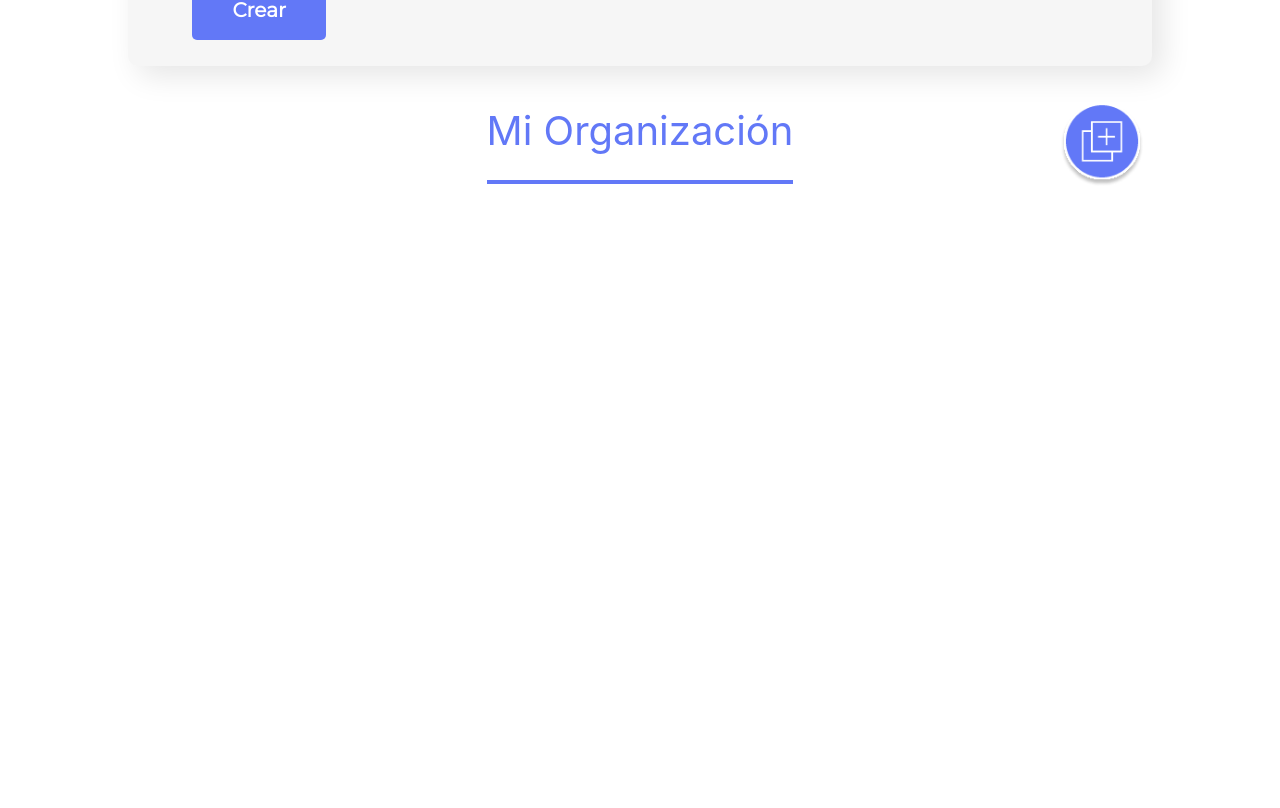
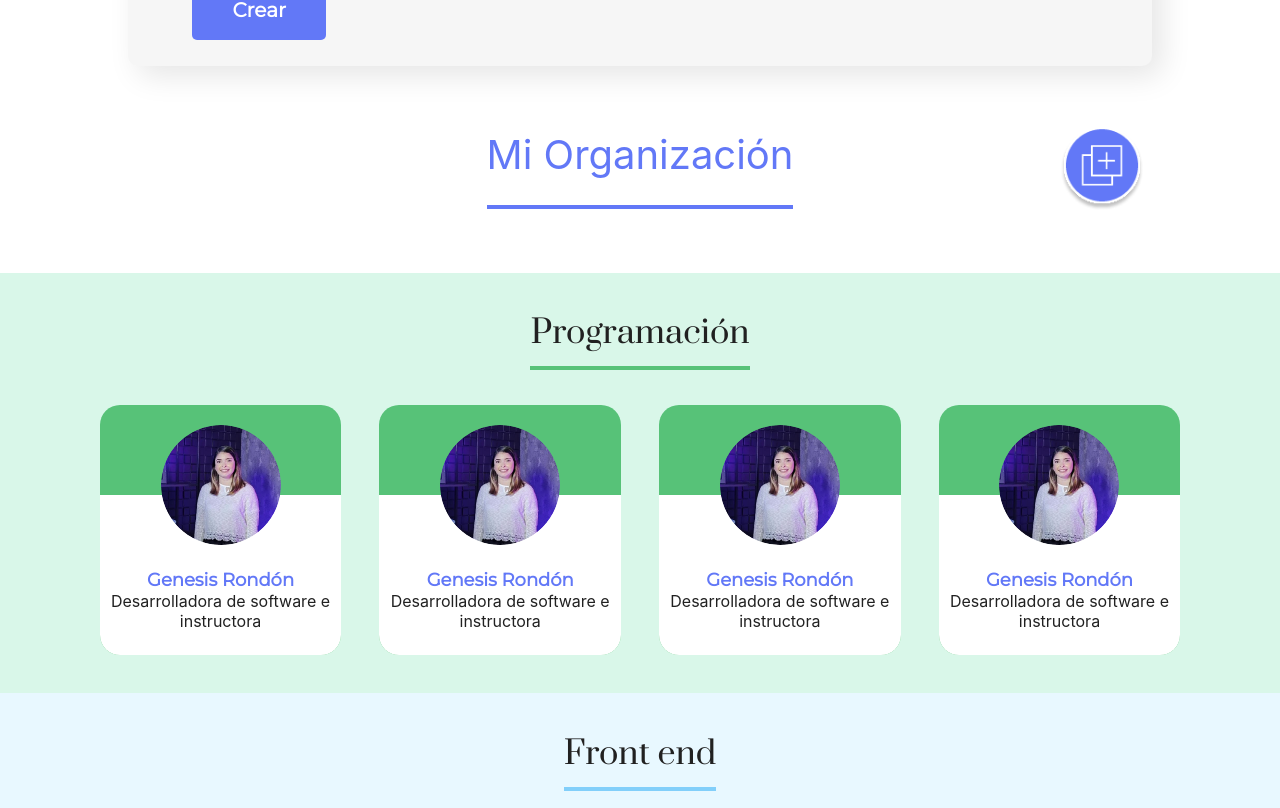
Before and after one commit to jarher/aluraOrg, a React (Create React App) app in the folder client/: page / in a window 1280 px wide. Shown: the part 1092-1900 px from the top of the page. Before the commit the page ends 1316 px from the top, so only its background shows below. Built offline with nearby package versions, Linux system fonts and the light colour scheme.

Commit message:
Refactorizando código

```diff
--- a/client/src/App.js
+++ b/client/src/App.js
@@ -2,14 +2,53 @@ import Header from './components/Header';
 import Form from './components/Form';
 import MiOrg from './components/MiOrg';
 import { useState } from 'react';
+import Team from './components/Team';
 
 function App() {
+  const teams = [
+    {
+      title: "Programación",
+      primaryColor: "#D9F7E9",
+      secondaryColor: "#57C278",
+    },
+    {
+      title: "Front end",
+      primaryColor: "#E8F8FF",
+      secondaryColor: "#82CFFA",
+    },
+    {
+      title: "Data science",
+      primaryColor: "#F0F8E2",
+      secondaryColor: "#A6D157",
+    },
+    {
+      title: "Devops",
+      primaryColor: "#FDE7E8",
+      secondaryColor: "#E06B69",
+    },
+    {
+      title: "UX y Diseño",
+      primaryColor: "#FAE9F5",
+      secondaryColor: "#DB6EBF",
+    },
+    {
+      title: "Móvil",
+      primaryColor: "#FFF5D9",
+      secondaryColor: "#FFBA05",
+    },
+    {
+      title: "Innovación y gestión",
+      primaryColor: "#FFEEDF",
+      secondaryColor: "#FF8A29",
+    },
+  ];
   const [showForm, setShowForm] = useState(true);
   return (
     <div>
       <Header />
-      {showForm && <Form />}
+      {showForm && <Form teams={teams.map(team => team.title)} />}
       <MiOrg setShowForm={setShowForm} />
+      {teams.map(team => <Team team={team} key={team.title}/>)}
     </div>
   );
 }
--- /dev/null
+++ b/client/src/components/Collaborator/collaborator.css
@@ -0,0 +1,46 @@
+.collaborator {
+  width: calc((90% - 3.9rem) / 4);
+  display: flex;
+  flex-direction: column;
+  box-sizing: border-box;
+  border-radius: 20px;
+  overflow: hidden;
+}
+.collaborator__header {
+  position: relative;
+  height: 90px;
+}
+.collaborator__img {
+  position: absolute;
+  width: 120px;
+  height: 120px;
+  border-radius: 50%;
+  top: 20px;
+  left: 0;
+  right: 0;
+  margin: auto;
+  z-index: 1;
+}
+.collaborator__body {
+    background-color: white;
+    display: flex;
+    flex-direction: column;
+    align-items: center;
+    justify-content: flex-end;
+    height:160px;
+    padding: 5% 0;
+    box-sizing: border-box;
+}
+.collaborator__name {
+    color:#6278F7;
+    font-size: 1rem;
+    font-family: "Montserrat", sans-serif;
+    font-weight: 600;
+    text-align: center;
+}
+.collaborator__profession {
+    font-size: 0.889rem;
+    color:#212121;
+    text-align: center;
+    padding-bottom: 5%;
+}
--- /dev/null
+++ b/client/src/components/Collaborator/index.jsx
@@ -0,0 +1,25 @@
+import "./collaborator.css";
+
+function Collaborator({secondaryColor}) {
+
+  return (
+    <div className="collaborator" style={{backgroundColor:secondaryColor}}>
+      <div
+        className="collaborator__header">
+        <img
+          src="/img/genesis.png"
+          className="collaborator__img"
+          alt="colaborador foto"
+        />
+      </div>
+      <div className="collaborator__body">
+        <span className="collaborator__name">Genesis Rondón</span>
+        <span className="collaborator__profession">
+          Desarrolladora de software e instructora
+        </span>
+      </div>
+    </div>
+  );
+}
+
+export default Collaborator;
--- /dev/null
+++ b/client/src/components/Footer/index.jsx
@@ -0,0 +1,5 @@
+import "./index"
+
+function Footer(){}
+
+export default Footer;
--- a/client/src/components/Form/index.jsx
+++ b/client/src/components/Form/index.jsx
@@ -4,7 +4,7 @@ import OptionList from "../OptionList";
 import FormButton from "../FormButton";
 import { useState } from "react";
 
-function Form() {
+function Form({teams}) {
   const [nameValue, setNameValue] = useState("");
   const [workValue, setWorkValue] = useState("");
   const [imgValue, setImgValue] = useState("");
@@ -42,7 +42,7 @@ function Form() {
           change={setImgValue}
           required={false}
         />
-        <OptionList value={optionValue} change={setOptionValue} />
+        <OptionList value={optionValue} change={setOptionValue} teams={teams} />
         <FormButton text="Crear" />
       </form>
     </section>
--- a/client/src/components/MiOrg/miOrg.css
+++ b/client/src/components/MiOrg/miOrg.css
@@ -3,6 +3,7 @@
     display: flex;
     justify-content: center;
     align-items: center;
+    margin: 5% 0;
 }
 .org__title{
     font-size: 2.222rem;
--- a/client/src/components/OptionList/index.jsx
+++ b/client/src/components/OptionList/index.jsx
@@ -1,15 +1,6 @@
 import "./optionList.css";
 
-function OptionList({ value, change }) {
-  const teams = [
-    "Programación",
-    "front end",
-    "Data science",
-    "Devops",
-    "UX y Diseño",
-    "Móvil",
-    "Innovación y gestión",
-  ];
+function OptionList({ value, change, teams }) {
   return (
     <div className="form__wrapper">
       <label className="form__label">Equipos</label>
--- /dev/null
+++ b/client/src/components/Team/index.jsx
@@ -0,0 +1,21 @@
+import Collaborator from "../Collaborator";
+import "./team.css";
+
+function Team({team}) {
+    const {title, primaryColor, secondaryColor} = team;
+  return (
+    <section className="team" style={{ backgroundColor: primaryColor }}>
+      <h3 className="team__title" style={{ borderBottomColor: secondaryColor }}>
+        {title}
+      </h3>
+      <div className="team__collaborators">
+        <Collaborator secondaryColor={secondaryColor} />
+        <Collaborator secondaryColor={secondaryColor} />
+        <Collaborator secondaryColor={secondaryColor} />
+        <Collaborator secondaryColor={secondaryColor} />
+      </div>
+    </section>
+  );
+}
+
+export default Team;
--- /dev/null
+++ b/client/src/components/Team/team.css
@@ -0,0 +1,23 @@
+.team {
+  display: flex;
+  flex-direction: column;
+  align-items: center;
+  padding: 3% 5%;
+}
+.team__title {
+  font-size: 1.778rem;
+  font-family: "Prata", sans-serif;
+  font-weight: 400;
+  padding-bottom: 1%;
+  border-bottom-width: 4px;
+  border-bottom-style: solid;
+  color: #212121;
+}
+.team__collaborators {
+  display: flex;
+  flex-wrap: wrap;
+  justify-content: center;
+  width: 100%;
+  margin-top: 3%;
+  gap: 3.3%;
+}
--- a/client/src/index.css
+++ b/client/src/index.css
@@ -3,7 +3,8 @@ html {
 }
 body,
 h1,
-h2 {
+h2,
+h3 {
   margin: 0;
   padding: 0;
 }
```
Also changed, not shown: client/src/components/Card/index.jsx (deleted, +0 -9 lines), client/public/img/genesis.png (added), client/src/components/Footer/footer.css (added).
